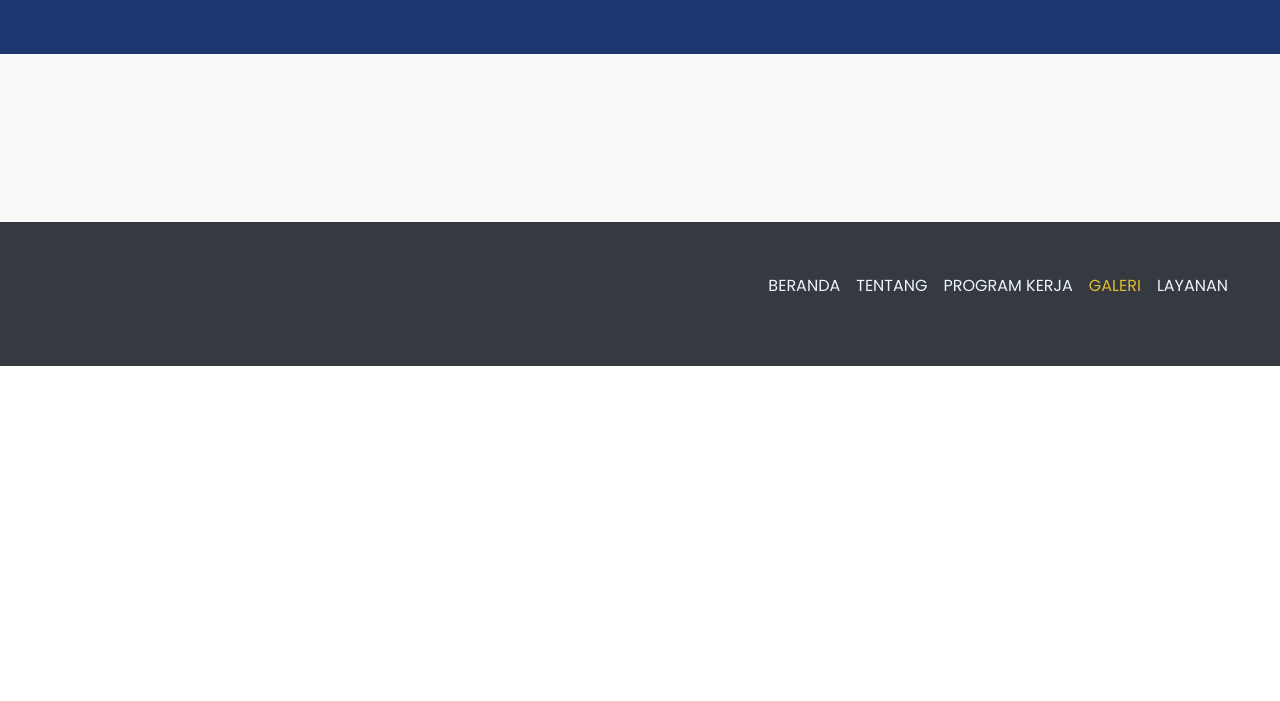
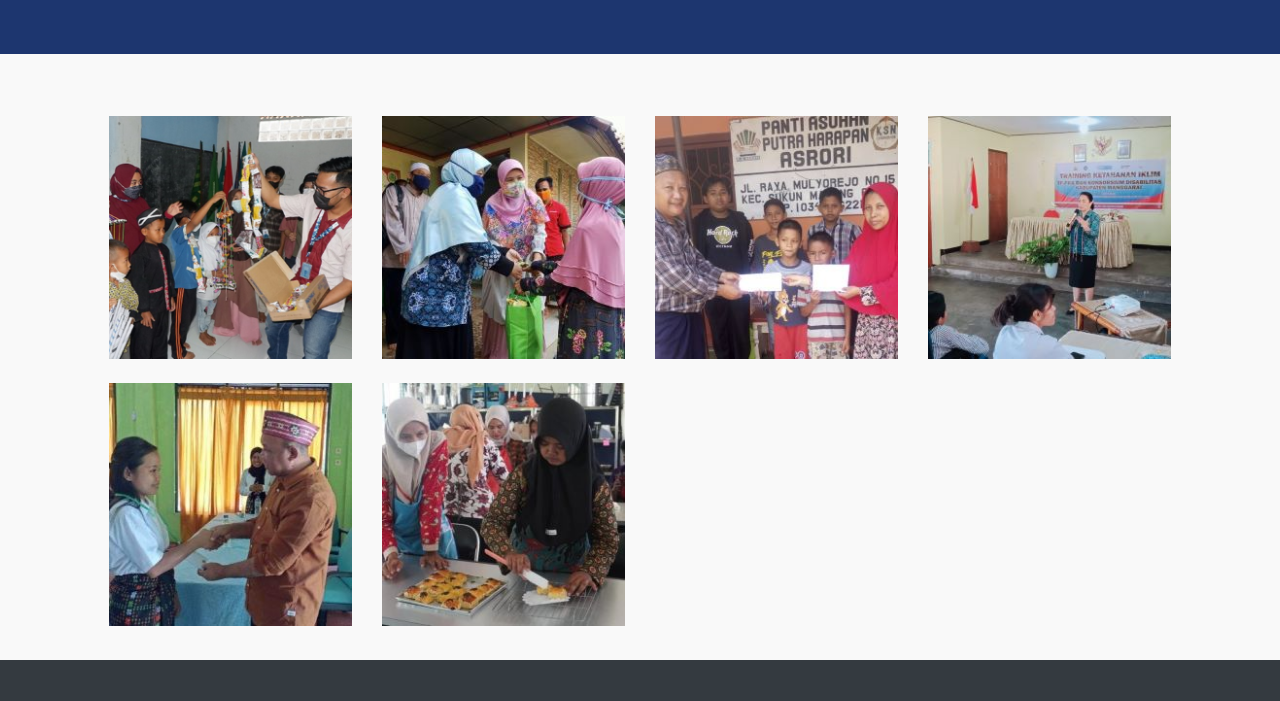
Before and after one commit to rehanbdp/jabalnurcenter, a plain HTML site: page galeri.html in a window 1280 px wide. Shown: the part 746-1447 px from the top of the page. Before the commit the page ends 1112 px from the top, so only its background shows below. Drawn offline with nearby package versions, Linux system fonts and the light colour scheme.

Commit message:
Update galeri.html

```diff
--- a/galeri.html
+++ b/galeri.html
@@ -23,7 +23,7 @@
     <nav class="navbar navbar-expand-lg fixed-top">
       <div class="container">
         <a class="navbar-brand" href="index.html">
-          <img src="img/logo2.png" alt="" />
+          <img src="logo2.png" alt="" />
         </a>
         <button class="navbar-toggler" type="button" data-toggle="collapse" data-target="#navbarSupportedContent" aria-controls="navbarSupportedContent"
           aria-expanded="false"aria-label="Toggle navigation">
@@ -66,22 +66,22 @@
       <div class="container">
         <div class="row justify-content-start mt-1 p-4">
           <div class="col-lg-3 col-md-4 col-6 mt-4">
-            <img src="img/1.png" alt="" data-toggle="modal" data-target="#galeri1">
+            <img src="1.png" alt="" data-toggle="modal" data-target="#galeri1">
           </div>
           <div class="col-lg-3 col-md-4 col-6 mt-4">
-            <img src="img/2.jpg" alt="" data-toggle="modal" data-target="#galeri2">
+            <img src="2.jpg" alt="" data-toggle="modal" data-target="#galeri2">
           </div>
           <div class="col-lg-3 col-md-4 col-6 mt-4">
-            <img src="img/3.jpg" alt="">
+            <img src="3.jpg" alt="">
           </div>
           <div class="col-lg-3 col-md-4 col-6 mt-4">
-            <img src="img/4.jpg" alt="">
+            <img src="4.jpg" alt="">
           </div>
           <div class="col-lg-3 col-md-4 col-6 mt-4">
-            <img src="img/5.jpg" alt="">
+            <img src="5.jpg" alt="">
           </div>
           <div class="col-lg-3 col-md-4 col-6 mt-4">
-            <img src="img/6.jpg" alt="">
+            <img src="6.jpg" alt="">
           </div>
         </div>
       </div>
@@ -93,7 +93,7 @@
       <nav id="header-nav" class="navbar navbar-expand-lg p-4 mb-3 bg-dark">
         <div class="container-fluid">
           <a class="navbar-brand" href="index.html">
-            <img src="img/logo2.png" alt="" />
+            <img src="logo2.png" alt="" />
           </a>
         </div>
         <div>
@@ -130,7 +130,7 @@
             </button>
           </div>
           <div class="modal-body text-center">
-            <img src="img/proker1.png " alt="" style="width: 250px;"><br><br>
+            <img src="proker1.png " alt="" style="width: 250px;"><br><br>
             <p>Lorem ipsum dolor sit amet consectetur adipisicing elit. Vero consequuntur distinctio id repellendus quod in nam provident! Fugiat harum veniam accusamus voluptates quod expedita eum quasi minima deserunt. Deserunt, repellendus.</p>
           </div>
           <div class="modal-footer">
@@ -150,7 +150,7 @@
             </button>
           </div>
           <div class="modal-body text-center">
-            <img src="img/proker2.png " alt="" style="width: 250px;"><br><br>
+            <img src="proker2.png " alt="" style="width: 250px;"><br><br>
             <p>Lorem ipsum dolor sit amet consectetur adipisicing elit. Vero consequuntur distinctio id repellendus quod in nam provident! Fugiat harum veniam accusamus voluptates quod expedita eum quasi minima deserunt. Deserunt, repellendus.</p>
           </div>
           <div class="modal-footer">
```
